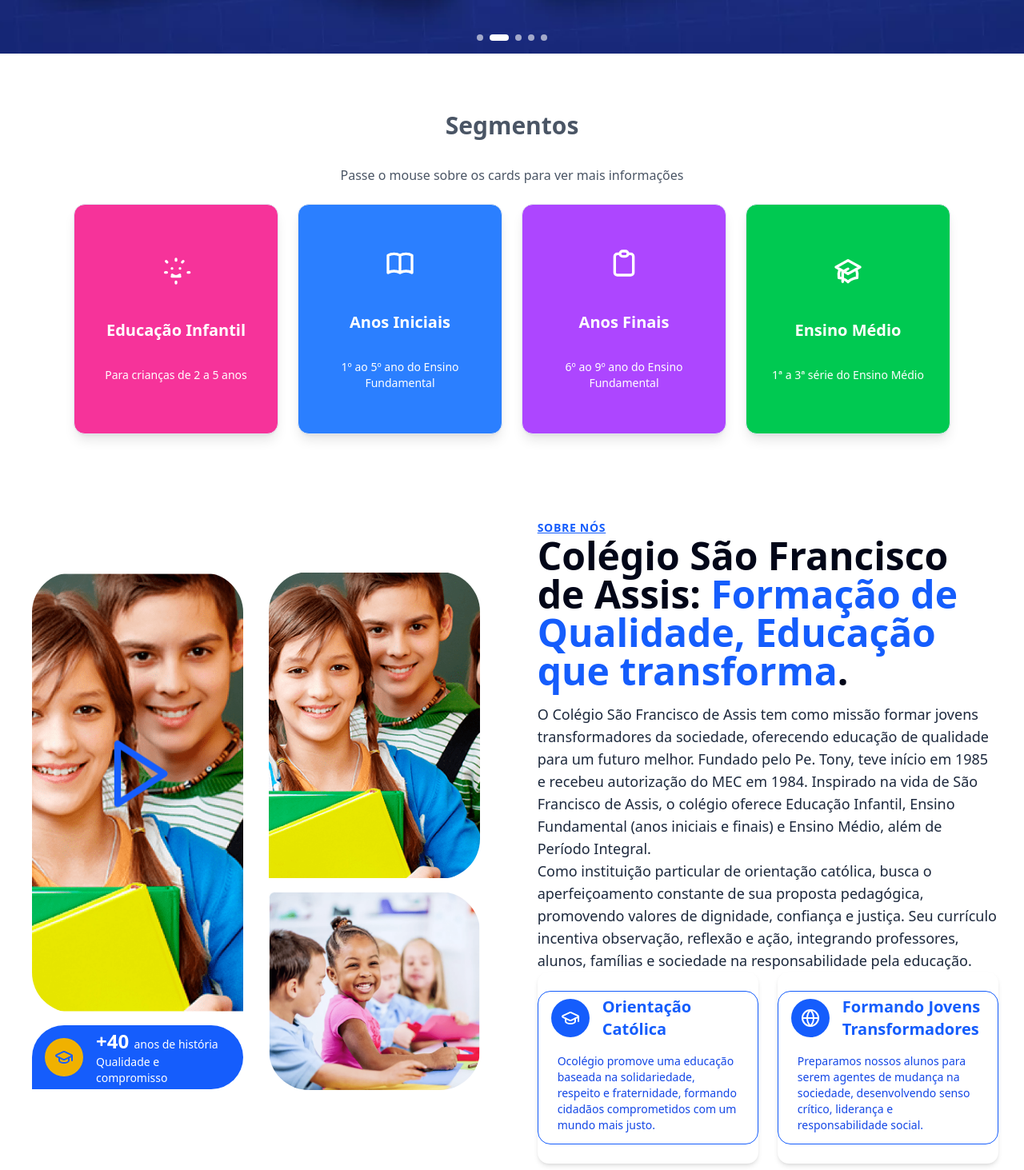
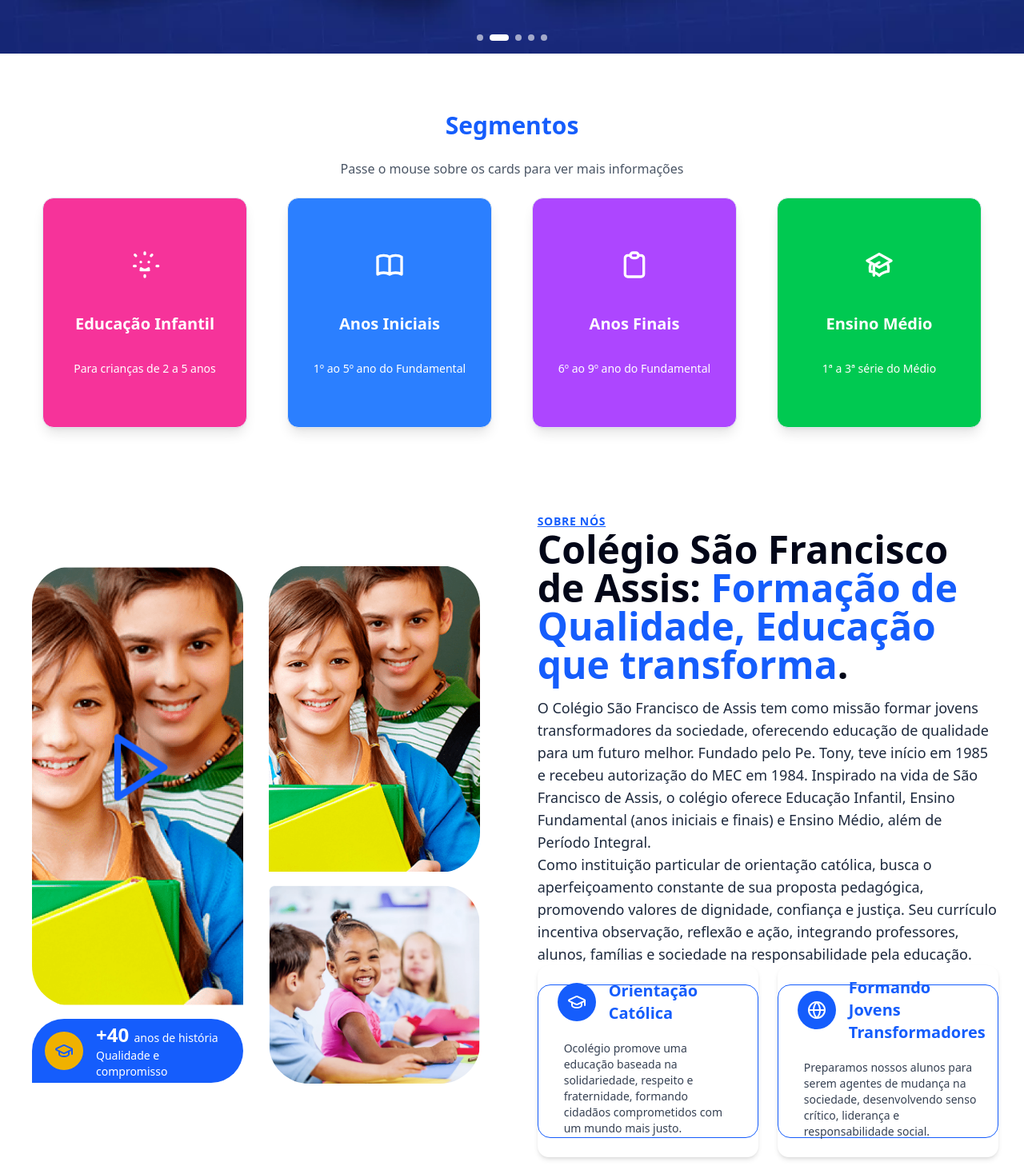
Before and after one commit to Colegio-Sao-Francisco-de-Assis-CSFA/CSFA-FRONTEND, a Next.js app in the folder csfa/: page / in a window 1280 px wide. Shown: the part 633-2096 px from the top of the page at 80% size. Built offline with nearby package versions, Linux system fonts and the light colour scheme.

Commit message:
feat: correção segmentos responsivo

```diff
--- a/csfa/src/components/shared/EducationSystem .tsx
+++ b/csfa/src/components/shared/EducationSystem .tsx
@@ -43,6 +43,7 @@
   return (
 
       <div className="w-full h-auto mx-auto flex flex-col gap-12 lg:h-dvh lg:flex-row items-center justify-center">
+
         {/* Container Left - Media Section */}
         <motion.div className="w-full h-full flex flex-col overflow-hidden lg:flex-row lg:w-1/2"
           initial="hidden"
@@ -181,48 +182,68 @@
 
           {/* Service Cards */}
           <motion.div className="grid md:grid-cols-2 gap-6" variants={containerVariants}>
+
             <motion.div variants={itemVariants}>
+
               <Card className="border-none shadow-md hover:shadow-lg transition-shadow">
-                <CardContent className="p-4 flex gap-4 lg:border lg:border-blue-600 lg:rounded-2xl lg:h-48 lg:items-center">
-                  <div className="flex lg:hidden bg-blue-600 rounded-full p-3 h-12 w-12 items-center justify-center flex-shrink-0">
-                    <GraduationCap className="h-6 w-6 text-white" />
-                  </div>
-                  <div className="space-y-2">
+
+                <CardContent className="p-6 flex gap-4 lg:border lg:border-blue-600 lg:rounded-2xl lg:h-48 lg:items-center font-medium">
+
+                 {/* Card Icon - Text */}
+                  <div className="space-y-3">
+
                     <h3 className="font-bold text-xl text-blue-600 flex items-center gap-4">
+
                       <div className="flex bg-blue-600 rounded-full p-3 h-12 w-12 items-center justify-center flex-shrink-0">
                         <GraduationCap className="h-6 w-6 text-white" />
                       </div>
+
                       Orientação Católica
+
                     </h3>
-                    <p className="text-blue-700 text-sm lg:p-2">
+
+                    <p className="text-gray-700 text-sm lg:p-2">
                       Ocolégio promove uma educação baseada na solidariedade, respeito
                       e fraternidade, formando cidadãos comprometidos com um mundo mais justo.
                     </p>
+
                   </div>
+
                 </CardContent>
+
               </Card>
+
             </motion.div>
 
             <motion.div variants={itemVariants}>
+
               <Card className="border-none shadow-md hover:shadow-lg transition-shadow">
-                <CardContent className="p-4 flex gap-4 lg:border lg:border-blue-600 lg:rounded-2xl lg:h-48 lg:items-center">
-                  <div className="flex lg:hidden bg-blue-600 rounded-full p-3 h-12 w-12 items-center justify-center flex-shrink-0">
-                    <Globe className="h-6 w-6 text-white" />
-                  </div>
-                  <div className="space-y-2">
+
+                <CardContent className="p-6 flex gap-4 lg:border lg:border-blue-600 lg:rounded-2xl lg:h-48 lg:items-center font-medium">
+
+                  {/* Card Icon - Text */}
+                  <div className="space-y-3">
                     <h3 className="font-bold text-xl text-blue-600 flex items-center gap-4">
+
                       <div className="flex bg-blue-600 rounded-full p-3 h-12 w-12 items-center justify-center flex-shrink-0">
                         <Globe className="h-6 w-6 text-white" />
                       </div>
+
                       Formando Jovens Transformadores
+
                     </h3>
-                    <p className="text-blue-700 text-sm lg:p-2">
+
+                    <p className="text-gray-700 text-sm lg:p-2">
                       Preparamos nossos alunos para serem agentes de mudança na sociedade,
                       desenvolvendo senso crítico, liderança e responsabilidade social.
                     </p>
+
                   </div>
+
                 </CardContent>
+
               </Card>
+
             </motion.div>
           </motion.div>
 
--- a/csfa/src/components/shared/Segments.tsx
+++ b/csfa/src/components/shared/Segments.tsx
@@ -1,12 +1,11 @@
 "use client";
 
 import React, { useState, useEffect } from 'react';
-import { motion } from 'framer-motion';
+import { motion, AnimatePresence } from 'framer-motion';
 import { Card } from '@/components/ui/card';
 import { Icon } from '@iconify/react/dist/iconify.js';
 import useMediaQuery from '@/hooks/useMediaQuery';
 import '@/app/globals.css';
-
 
 // Definição dos tipos para o segmento educacional
 type EducationalSegment = {
@@ -20,15 +19,69 @@
   icon: React.ReactNode;
 };
 
+// Componente Modal para mobile
+const InfoModal: React.FC<{
+  segment: EducationalSegment | null;
+  isOpen: boolean;
+  onClose: () => void
+}> = ({ segment, isOpen, onClose }) => {
+  if (!segment) return null;
+
+  // Extrair a cor base do card (sem o prefixo "bg-")
+  const baseColor = segment.color.replace('bg-', '');
+
+  return (
+    <AnimatePresence>
+      {isOpen && (
+        <>
+          <motion.div
+            className="fixed inset-0 bg-black/60 backdrop-blur-sm z-40"
+            initial={{ opacity: 0 }}
+            animate={{ opacity: 1 }}
+            exit={{ opacity: 0 }}
+            onClick={onClose}
+          />
+          <motion.div
+            className="fixed inset-0 flex items-center justify-center z-50 p-4"
+            initial={{ scale: 0.9, opacity: 0 }}
+            animate={{ scale: 1, opacity: 1 }}
+            exit={{ scale: 0.9, opacity: 0 }}
+            transition={{ type: "spring", damping: 25, stiffness: 300 }}
+          >
+            <Card
+              className={`w-full max-w-xs ${segment.hoverColor} ${segment.textColor} p-6 rounded-xl shadow-xl`}
+            >
+              <div className="flex justify-between items-start mb-4">
+                <div className="text-3xl">{segment.icon}</div>
+                <button
+                  onClick={onClose}
+                  className="text-white text-xl hover:text-gray-200"
+                >
+                  ×
+                </button>
+              </div>
+              <h3 className="text-xl font-bold mb-3">{segment.title}</h3>
+              <p className="text-sm">{segment.backDescription}</p>
+              <div className={`mt-4 w-full h-1 bg-white bg-opacity-20 rounded-full`}/>
+            </Card>
+          </motion.div>
+        </>
+      )}
+    </AnimatePresence>
+  );
+};
+
 // Componente para os cards dos segmentos educacionais
-const SegmentCard: React.FC<{ segment: EducationalSegment }> = ({ segment }) => {
-
+const SegmentCard: React.FC<{
+  segment: EducationalSegment;
+  onOpenModal: (segment: EducationalSegment) => void;
+}> = ({ segment, onOpenModal }) => {
   const [isFlipped, setIsFlipped] = useState(false);
   const isMobile = useMediaQuery('(max-width: 768px)');
 
   const handleClick = () => {
     if (isMobile) {
-      setIsFlipped(!isFlipped);
+      onOpenModal(segment);
     }
   };
 
@@ -49,11 +102,12 @@
 
   return (
     <div
-      className={`perspective-1000 w-64 h-72 ${isMobile ? 'tap-highlight' : ''}`}
+      className={`perspective-1000 ${isMobile ? 'w-full h-40' : 'w-64 h-72'} ${isMobile ? 'tap-highlight' : ''}`}
       onClick={handleClick}
       onMouseEnter={handleHover}
       onMouseLeave={handleHoverEnd}
     >
+      {!isMobile ? (
         <motion.div
           className="relative w-full h-full"
           initial={false}
@@ -61,47 +115,55 @@
           transition={{ duration: 0.6, ease: "easeInOut" }}
           style={{ transformStyle: "preserve-3d" }}
         >
-        {/* Front of card */}
+          {/* Front of card - Desktop */}
           <Card
             className={`absolute w-full h-full flex flex-col items-center justify-center p-6 rounded-xl
                       ${segment.color} ${segment.textColor} backface-hidden shadow-lg
-                     transition-all duration-300
-                     ${isMobile ? 'active:scale-95 active:shadow-xl' : 'hover:shadow-xl'}`}
+                      transition-all duration-300 hover:shadow-xl`}
           >
             <div className="text-4xl mb-4">{segment.icon}</div>
             <h3 className="text-xl font-bold mb-2">{segment.title}</h3>
             <p className="text-center text-sm">{segment.frontDescription}</p>
-          {isMobile && (
-            <div className={`absolute top-0 right-4 flex flex-col items-center mt-4 animate-pulse`}>
-              <Icon
-                icon={"tdesign:gesture-click-filled"}
-                className={`text-2xl text-${baseColor}-300`}
-              />
-              <span className="text-xs mt-1 font-semibold text-white">click-flip</span>
-            </div>
-          )}
           </Card>
 
-        {/* Back of card */}
+          {/* Back of card - Desktop */}
           <Card
             className={`absolute w-full h-full flex flex-col items-center justify-center p-6 rounded-xl
                       ${segment.hoverColor} ${segment.textColor} backface-hidden shadow-lg
-                     ${isMobile ? 'active:scale-95 active:shadow-xl' : 'hover:shadow-xl'}`}
+                      hover:shadow-xl`}
             style={{ transform: "rotateY(180deg)" }}
           >
             <h3 className="text-xl font-bold mb-3">{segment.title}</h3>
             <p className="text-center text-sm">{segment.backDescription}</p>
-          {isMobile && (
-            <div className={`mt-4 ${segment.color}  w-full h-1 bg-white bg-opacity-20 rounded-full`}/>
-          )}
           </Card>
         </motion.div>
+      ) : (
+        // Mobile card (no flip, just click to modal)
+        <Card
+          className={`w-full h-full flex flex-col items-center justify-center p-4 rounded-xl
+                    ${segment.color} ${segment.textColor} shadow-md
+                    transition-all duration-300 active:scale-95 active:shadow-lg`}
+        >
+          <div className="text-2xl mb-2">{segment.icon}</div>
+          <h3 className="text-base font-bold mb-1 text-center">{segment.title}</h3>
+          {/* <p className="text-center text-xs">{segment.frontDescription}</p> */}
+          <div className="absolute bottom-2 right-2">
+            <Icon
+              icon="mdi:information-outline"
+              className="text-lg text-white opacity-80"
+            />
+          </div>
+        </Card>
+      )}
     </div>
   );
 };
 
 // Componente principal
 const EducationalSegments: React.FC = () => {
+  const [modalSegment, setModalSegment] = useState<EducationalSegment | null>(null);
+  const [isModalOpen, setIsModalOpen] = useState(false);
+
   // Dados dos segmentos educacionais
   const segments: EducationalSegment[] = [
     {
@@ -119,7 +181,7 @@
     {
       id: "anosIniciais",
       title: "Anos Iniciais",
-      frontDescription: "1º ao 5º ano do Ensino Fundamental",
+      frontDescription: "1º ao 5º ano do Fundamental",
       backDescription: "Desenvolvimento da alfabetização, leitura, escrita e raciocínio lógico-matemático através de projetos integrados.",
       color: "bg-blue-500",
       hoverColor: "bg-blue-600",
@@ -131,7 +193,7 @@
     {
       id: "anosFinais",
       title: "Anos Finais",
-      frontDescription: "6º ao 9º ano do Ensino Fundamental",
+      frontDescription: "6º ao 9º ano do Fundamental",
       backDescription: "Aprofundamento dos conhecimentos através de abordagem multidisciplinar e desenvolvimento do pensamento crítico.",
       color: "bg-purple-500",
       hoverColor: "bg-purple-600",
@@ -143,7 +205,7 @@
     {
       id: "ensinoMedio",
       title: "Ensino Médio",
-      frontDescription: "1ª a 3ª série do Ensino Médio",
+      frontDescription: "1ª a 3ª série do Médio",
       backDescription: "Preparação para o ENEM e vestibulares com aprofundamento acadêmico e orientação para escolha profissional.",
       color: "bg-green-500",
       hoverColor: "bg-green-600",
@@ -158,26 +220,51 @@
 
   const isMobile = useMediaQuery('(max-width: 768px)');
 
+  const handleOpenModal = (segment: EducationalSegment) => {
+    setModalSegment(segment);
+    setIsModalOpen(true);
+  };
+
+  const handleCloseModal = () => {
+    setIsModalOpen(false);
+  };
+
   return (
-    <div className="w-full h-auto py-12 lg:h-full">
+    <div className="w-full h-auto py-8 lg:py-12 lg:h-full">
+
       <div className="container mx-auto px-4">
-        <h1 className="text-3xl text-gray-600 font-bold text-center mb-8">Segmentos</h1>
-        {isMobile && (
-          <p className="text-center text-gray-600 mb-6">
-            Toque nos cards para ver mais informações
+
+        <h1 className="text-3xl text-blue-600 font-bold text-center mb-6">Segmentos</h1>
+
+        {isMobile ? (
+          <p className="text-center text-gray-600 mb-6 text-sm">
+            Toque nos cards para mais informações
           </p>
-        )}
-        {!isMobile && (
+        ) : (
           <p className="text-center text-gray-600 mb-6">
             Passe o mouse sobre os cards para ver mais informações
           </p>
         )}
-        <div className="flex flex-wrap gap-6 justify-center">
+
+        <div className={`grid ${isMobile ? 'grid-cols-2 gap-3' : 'grid-cols-1 md:grid-cols-2 lg:grid-cols-4 gap-6'} justify-items-center`}>
+
           {segments.map((segment) => (
-            <SegmentCard key={segment.id} segment={segment} />
+            <SegmentCard
+              key={segment.id}
+              segment={segment}
+              onOpenModal={handleOpenModal}
+            />
           ))}
+
         </div>
       </div>
+
+      {/* Modal para exibição em dispositivos móveis */}
+      <InfoModal
+        segment={modalSegment}
+        isOpen={isModalOpen}
+        onClose={handleCloseModal}
+      />
     </div>
   );
 };
```
Lines whose indentation alone changed are shown as unchanged.
